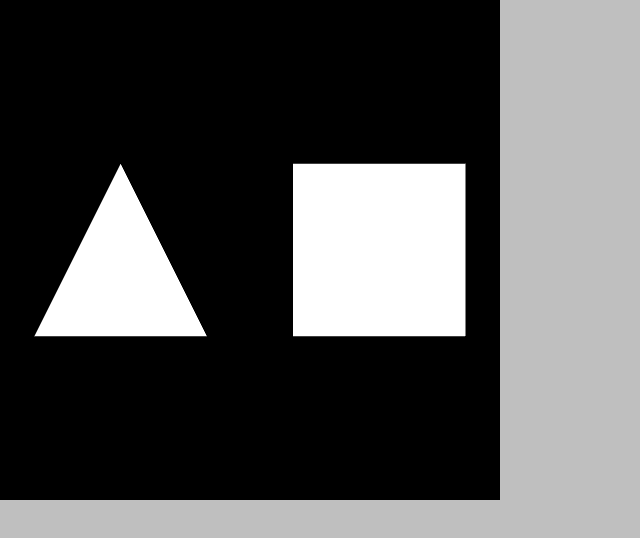
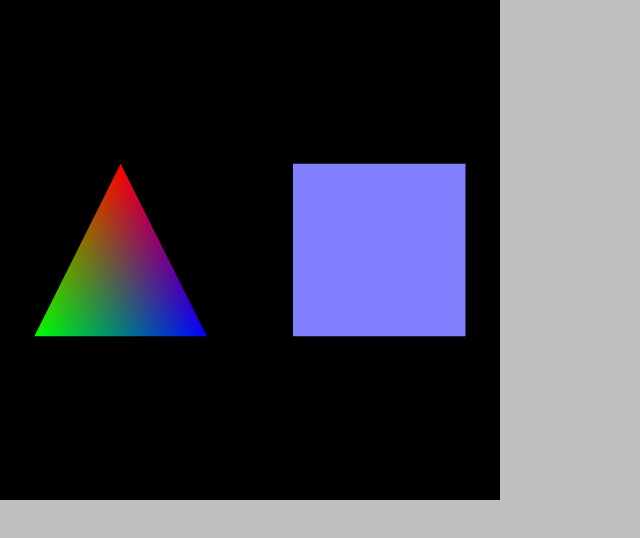
Before and after one commit to s3c0nDD/webGL-project, a website: page index.html in a window 1280 px wide. Shown: the whole page, without its empty margins (0-640 px from the left). Drawn offline with nearby package versions, Linux system fonts and the light colour scheme.

Commit message:
add some colours

```diff
--- a/index.html
+++ b/index.html
@@ -26,19 +26,25 @@
     <script id="shader-fs" type="x-shader/x-fragment">
         precision mediump float;
 
+        varying vec4 vColor;
+
         void main(void) {
-            gl_FragColor = vec4(1.0, 1.0, 1.0, 1.0);
+            gl_FragColor = vColor;
         }
     </script>
 
     <script id="shader-vs" type="x-shader/x-vertex">
         attribute vec3 aVertexPosition;
+        attribute vec4 aVertexColor;
 
         uniform mat4 uMVMatrix;
         uniform mat4 uPMatrix;
 
+        varying vec4 vColor;
+
         void main(void) {
             gl_Position = uPMatrix * uMVMatrix * vec4(aVertexPosition, 1.0);
+            vColor = aVertexColor;
         }
     </script>
 
--- a/js/main.js
+++ b/js/main.js
@@ -66,6 +66,9 @@ function initShaders() {
     shaderProgram.vertexPositionAttribute = gl.getAttribLocation(shaderProgram, "aVertexPosition");
     gl.enableVertexAttribArray(shaderProgram.vertexPositionAttribute);
 
+    shaderProgram.vertexColorAttribute = gl.getAttribLocation(shaderProgram, "aVertexColor");
+    gl.enableVertexAttribArray(shaderProgram.vertexColorAttribute);
+
     shaderProgram.pMatrixUniform = gl.getUniformLocation(shaderProgram, "uPMatrix");
     shaderProgram.mvMatrixUniform = gl.getUniformLocation(shaderProgram, "uMVMatrix");
 }
@@ -79,10 +82,11 @@ function setMatrixUniforms() {
 }
 
 var triangleVertexPositionBuffer;
+var triangleVertexColorBuffer;
 var squareVertexPositionBuffer;
+var squareVertexColorBuffer;
 
 function initBuffers() {
-    // triangle buffer
     triangleVertexPositionBuffer = gl.createBuffer();
     gl.bindBuffer(gl.ARRAY_BUFFER, triangleVertexPositionBuffer);
     var vertices = [
@@ -94,7 +98,17 @@ function initBuffers() {
     triangleVertexPositionBuffer.itemSize = 3;
     triangleVertexPositionBuffer.numItems = 3;
 
-    // square buffer
+    triangleVertexColorBuffer = gl.createBuffer();
+    gl.bindBuffer(gl.ARRAY_BUFFER, triangleVertexColorBuffer);
+    var colors = [
+        1.0, 0.0, 0.0, 1.0,
+        0.0, 1.0, 0.0, 1.0,
+        0.0, 0.0, 1.0, 1.0
+    ];
+    gl.bufferData(gl.ARRAY_BUFFER, new Float32Array(colors), gl.STATIC_DRAW);
+    triangleVertexColorBuffer.itemSize = 4;
+    triangleVertexColorBuffer.numItems = 3;
+
     squareVertexPositionBuffer = gl.createBuffer();
     gl.bindBuffer(gl.ARRAY_BUFFER, squareVertexPositionBuffer);
     vertices = [
@@ -106,6 +120,16 @@ function initBuffers() {
     gl.bufferData(gl.ARRAY_BUFFER, new Float32Array(vertices), gl.STATIC_DRAW);
     squareVertexPositionBuffer.itemSize = 3;
     squareVertexPositionBuffer.numItems = 4;
+
+    squareVertexColorBuffer = gl.createBuffer();
+    gl.bindBuffer(gl.ARRAY_BUFFER, squareVertexColorBuffer);
+    colors = [];
+    for (var i = 0; i < 4; i++) {
+        colors = colors.concat([0.5, 0.5, 1.0, 1.0]);
+    }
+    gl.bufferData(gl.ARRAY_BUFFER, new Float32Array(colors), gl.STATIC_DRAW);
+    squareVertexColorBuffer.itemSize = 4;
+    squareVertexColorBuffer.numItems = 4;
 }
 
 function drawScene() {
@@ -119,12 +143,20 @@ function drawScene() {
     mat4.translate(mvMatrix, [-1.5, 0.0, -7.0]);
     gl.bindBuffer(gl.ARRAY_BUFFER, triangleVertexPositionBuffer);
     gl.vertexAttribPointer(shaderProgram.vertexPositionAttribute, triangleVertexPositionBuffer.itemSize, gl.FLOAT, false, 0, 0);
+
+    gl.bindBuffer(gl.ARRAY_BUFFER, triangleVertexColorBuffer);
+    gl.vertexAttribPointer(shaderProgram.vertexColorAttribute, triangleVertexColorBuffer.itemSize, gl.FLOAT, false, 0, 0);
+
     setMatrixUniforms();
     gl.drawArrays(gl.TRIANGLES, 0, triangleVertexPositionBuffer.numItems);
 
     mat4.translate(mvMatrix, [3.0, 0.0, 0.0]);
     gl.bindBuffer(gl.ARRAY_BUFFER, squareVertexPositionBuffer);
     gl.vertexAttribPointer(shaderProgram.vertexPositionAttribute, squareVertexPositionBuffer.itemSize, gl.FLOAT, false, 0, 0);
+
+    gl.bindBuffer(gl.ARRAY_BUFFER, squareVertexColorBuffer);
+    gl.vertexAttribPointer(shaderProgram.vertexColorAttribute, squareVertexColorBuffer.itemSize, gl.FLOAT, false, 0, 0);
+
     setMatrixUniforms();
     gl.drawArrays(gl.TRIANGLE_STRIP, 0, squareVertexPositionBuffer.numItems);
 }
```
